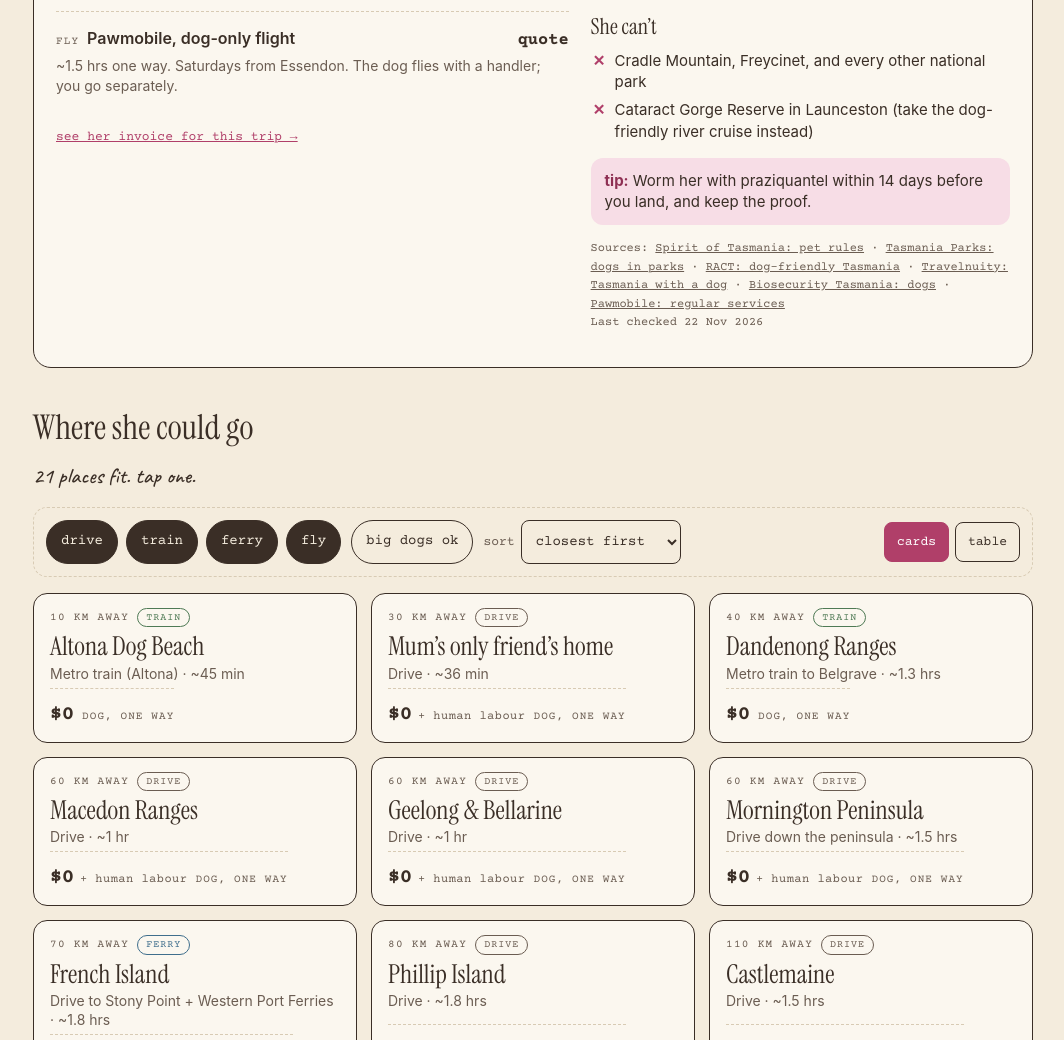
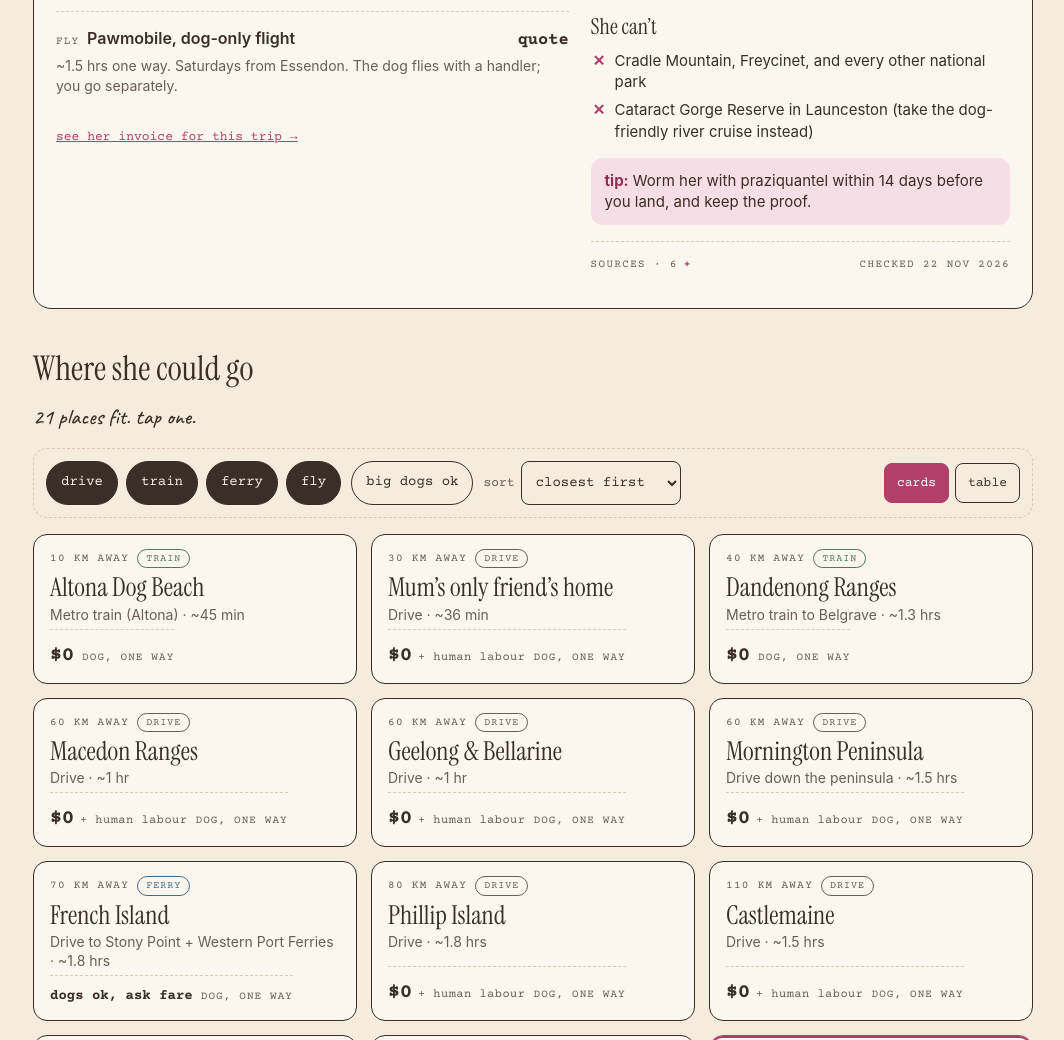
Before and after one commit to JingggW/betsy-site, a plain HTML site: page travel.html in a window 1280 px wide. Shown: the part 1470-2510 px from the top of the page, without its empty margins (107-1171 px from the left). Drawn offline with nearby package versions, Linux system fonts and the light colour scheme.

Commit message:
Travel: sources as a collapsible list with publisher labels
Co-Authored-By: Claude Opus 5.5 <noreply@anthropic.com>

```diff
--- a/travel.html
+++ b/travel.html
@@ -103,8 +103,18 @@ body{font-size:15px;line-height:1.55}
 .yesno .no li::before{content:"✕";position:absolute;left:2px;color:var(--pink);font-weight:700}
 .tip{background:var(--pink-soft);border-radius:12px;padding:12px 14px;font-size:15px;line-height:1.45}
 .tip b{color:var(--pink-dark)}
-.srcs{font-size:12px;color:var(--muted);margin-top:10px}
-.srcs a{color:var(--muted)}
+.srcs{margin-top:16px;border-top:1px dashed var(--line)}
+.srcs summary{list-style:none;cursor:pointer;display:flex;justify-content:space-between;align-items:center;gap:10px;min-height:44px;font-size:11px;letter-spacing:.12em;text-transform:uppercase;color:var(--muted)}
+.srcs summary::-webkit-details-marker{display:none}
+.srcs summary .lbl::after{content:"+";display:inline-block;width:1em;margin-left:6px;color:var(--pink);font-weight:700}
+.srcs[open] summary .lbl::after{content:"\2212"}
+.srcs summary:focus-visible{outline:3px solid var(--pink);outline-offset:2px}
+.srcs ul{margin:0 0 4px!important;gap:10px!important}
+.yesno .srcs li{padding-left:0;font-size:14px;line-height:1.35;display:flex;flex-direction:column;gap:1px}
+.srcs .pub{font-family:var(--mono);font-size:10px;letter-spacing:.12em;text-transform:uppercase;color:var(--muted)}
+.srcs a{color:var(--ink);text-decoration:none;border-bottom:1px solid var(--line)}
+.srcs a:hover{color:var(--pink);border-bottom-color:var(--pink)}
+.srcs a::after{content:" \2197";color:var(--muted);font-size:12px}
 
 /* list */
 .tr-list h2,.tr-section h2{font-family:var(--serif);font-weight:400;font-size:34px;margin:0 0 4px}
@@ -468,7 +478,16 @@ body{font-size:15px;line-height:1.55}
   }
 
   // ---------- detail + list ----------
-  var srcLinks = function (d) { return d.src.map(function (k) { return '<a href="' + S[k].u + '" target="_blank" rel="noopener">' + S[k].t + '</a>'; }).join(' · '); };
+  // "Publisher: title" -> small publisher label above the linked title
+  function srcList(d) {
+    return '<details class="srcs"><summary><span class="lbl">Sources · ' + d.src.length + '</span>' +
+      (d.last_verified ? '<span>checked ' + fmtDate(d.last_verified) + '</span>' : '') + '</summary><ul>' +
+      d.src.map(function (k) {
+        var t = S[k].t, i = t.indexOf(': '), pub = i > 0 ? t.slice(0, i) : '', title = i > 0 ? t.slice(i + 2) : t;
+        return '<li>' + (pub ? '<span class="pub">' + pub + '</span>' : '') +
+          '<span><a href="' + S[k].u + '" target="_blank" rel="noopener">' + title + '</a></span></li>';
+      }).join('') + '</ul></details>';
+  }
 
   function renderDetail(animate) {
     var d = D.filter(function (x) { return x.id === state.sel; })[0], box = document.getElementById('detail');
@@ -486,7 +505,7 @@ body{font-size:15px;line-height:1.55}
       '<div class="yesno"><h3>She can</h3><ul class="yes">' + d.yes.map(function (y) { return '<li>' + y + '</li>'; }).join('') + '</ul>' +
       '<h3>She can’t</h3><ul class="no">' + d.no.map(function (y) { return '<li>' + y + '</li>'; }).join('') + '</ul>' +
       (d.tip ? '<p class="tip"><b>tip:</b> ' + d.tip + '</p>' : '') +
-      (d.src.length ? '<p class="srcs">Sources: ' + srcLinks(d) + (d.last_verified ? '<br>Last checked ' + fmtDate(d.last_verified) : '') + '</p>' : '') + '</div>';
+      (d.src.length ? srcList(d) : '') + '</div>';
   }
 
   function km(d) {
```
